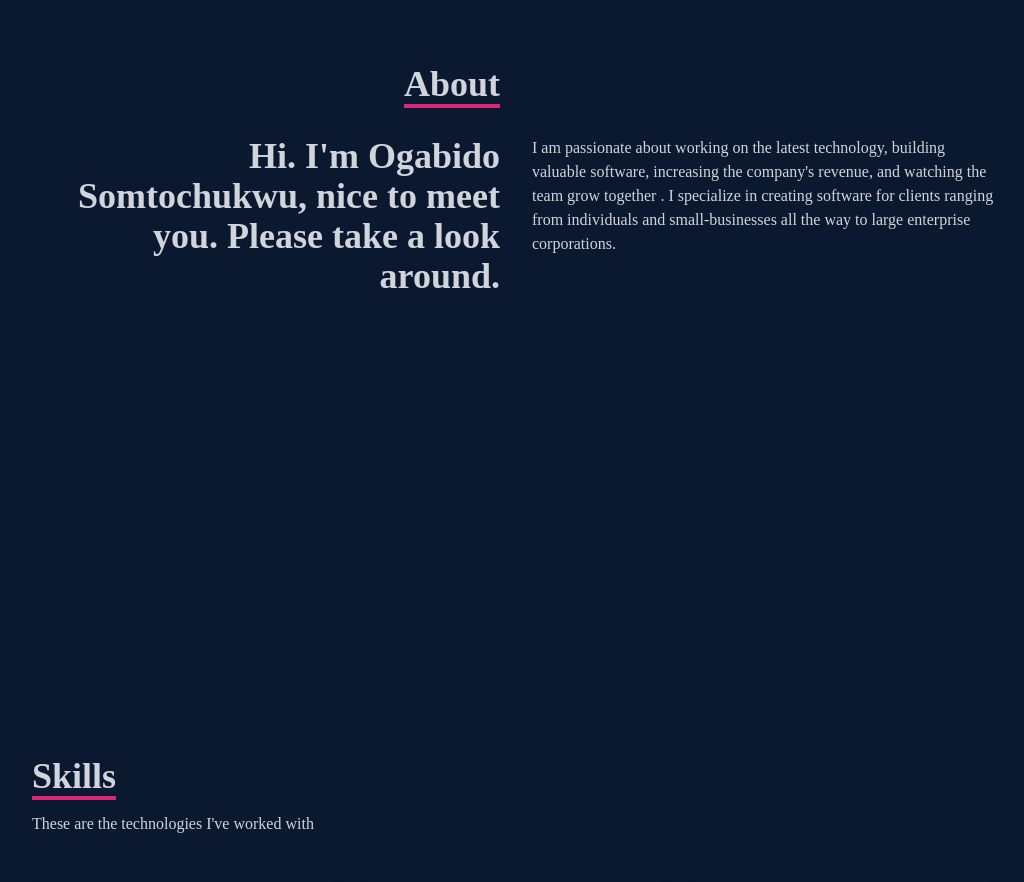
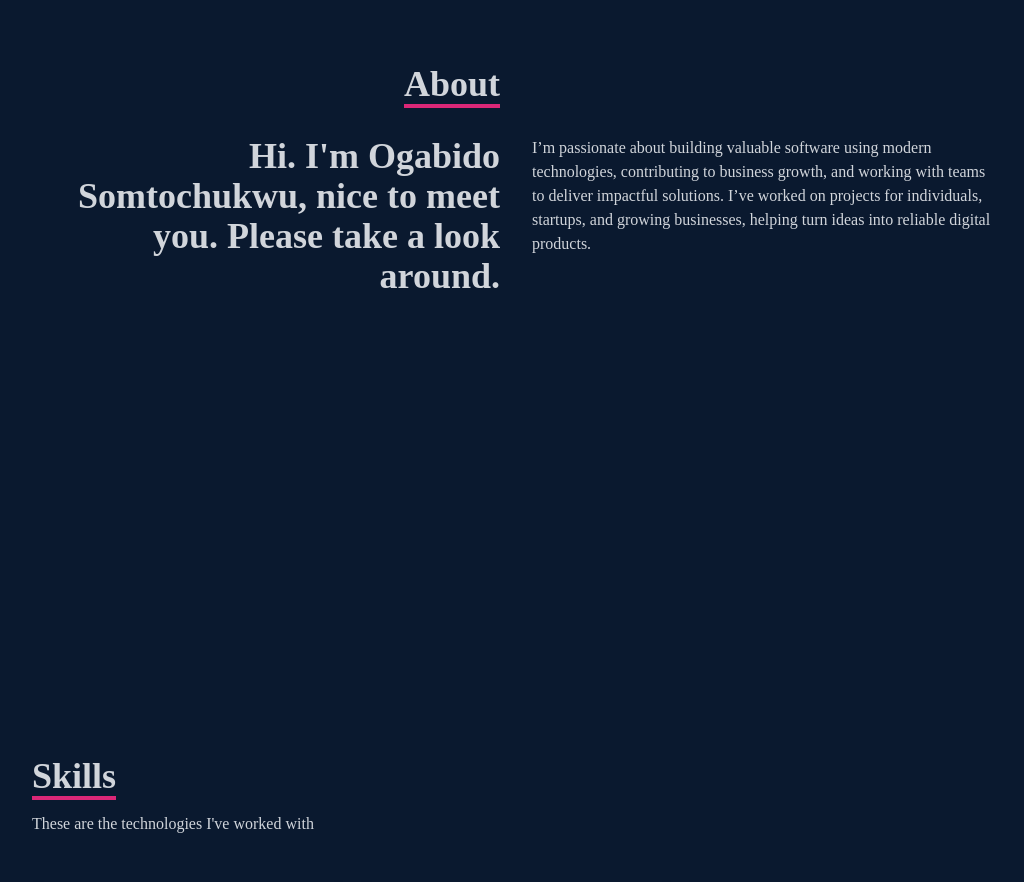
Before and after one commit to ogabz-byte/my-portfolio, a React (Create React App) app: page / in a window 1280 px wide. Shown: the part 1020-1902 px from the top of the page, without its empty margins (124-1148 px from the left). Built offline with nearby package versions, Linux system fonts and the light colour scheme.

Commit message:
Revise About section for clarity and conciseness

```diff
--- a/src/component/About.jsx
+++ b/src/component/About.jsx
@@ -21,11 +21,7 @@ const About = () => {
           </div>
           <div>
             <p>
-              I am passionate about working on the latest technology, building
-              valuable software, increasing the company's revenue, and watching
-              the team grow together . I specialize in creating software for
-              clients ranging from individuals and small-businesses all the way
-              to large enterprise corporations.
+             I’m passionate about building valuable software using modern technologies, contributing to business growth, and working with teams to deliver impactful solutions. I’ve worked on projects for individuals, startups, and growing businesses, helping turn ideas into reliable digital products.
             </p>
           </div>
         </div>
```
